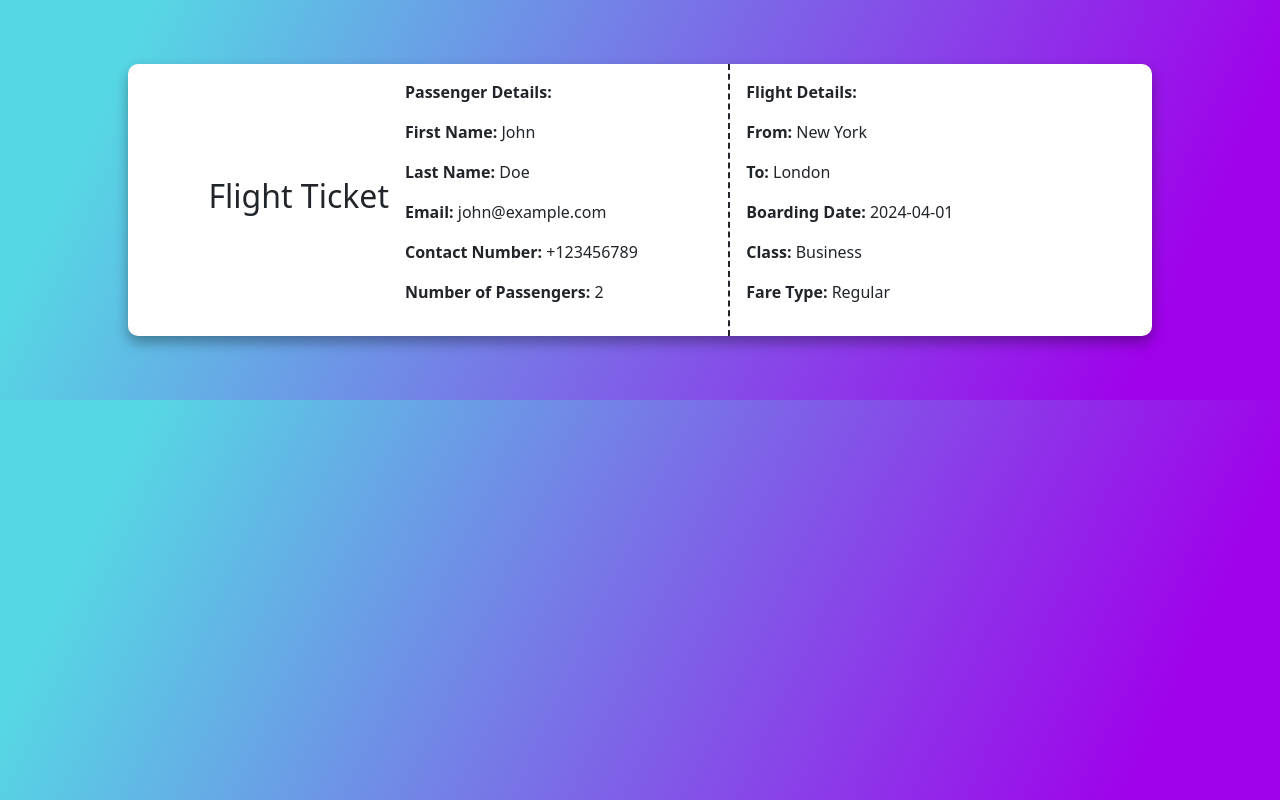
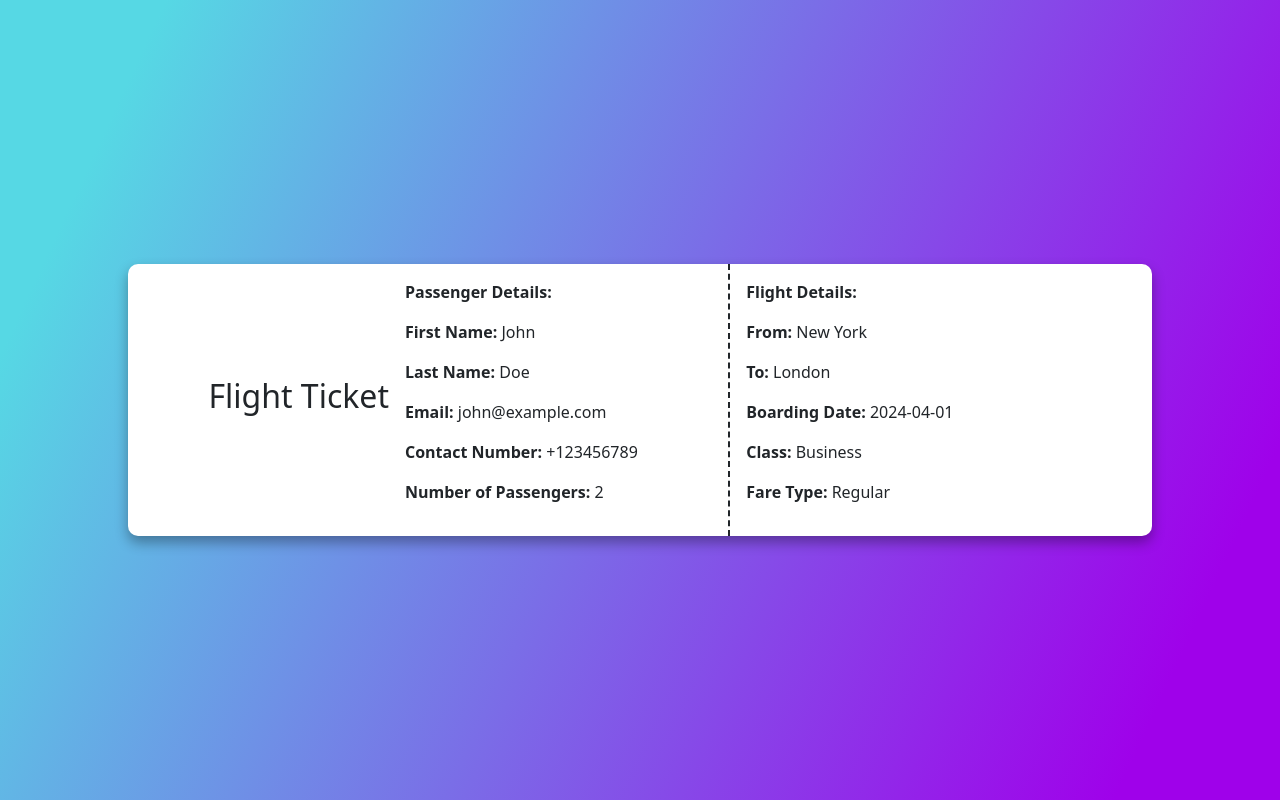
Before and after one commit to wtprojectttt/bookkaro, a PHP site: page /pass.html in a window 1280 px wide. Run offline with PHP 8.4, Linux system fonts and the light colour scheme.

Commit message:
Update pass.css

```diff
--- a/pass.css
+++ b/pass.css
@@ -9,7 +9,7 @@ body{
     justify-content: center;
     align-items: center;
     background: linear-gradient(115deg, #56d8e4 10%, #9f01ea 90%);
-    min-height: 50vh;
+    min-height: 100vh;
 }
 
 .ticket{
```
